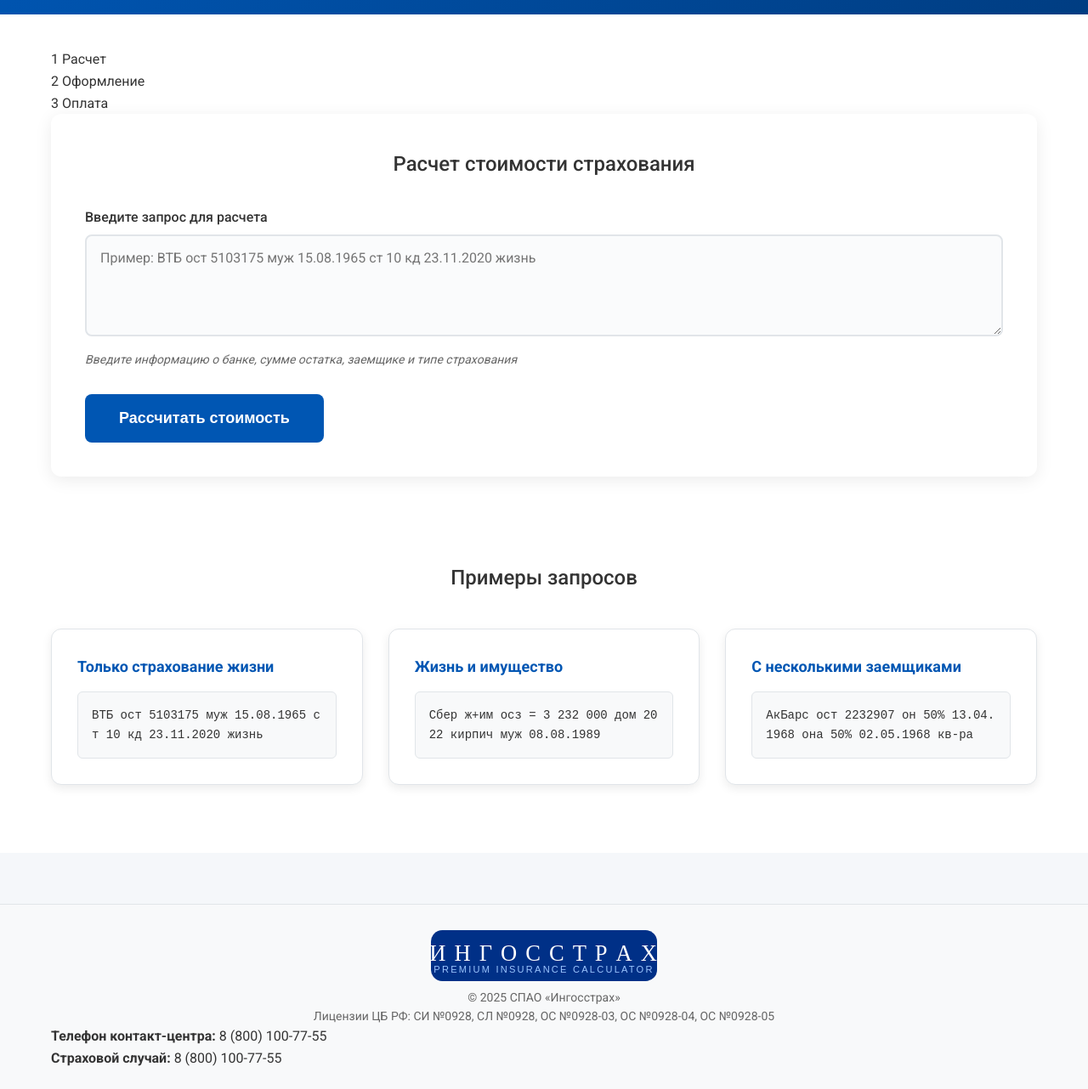
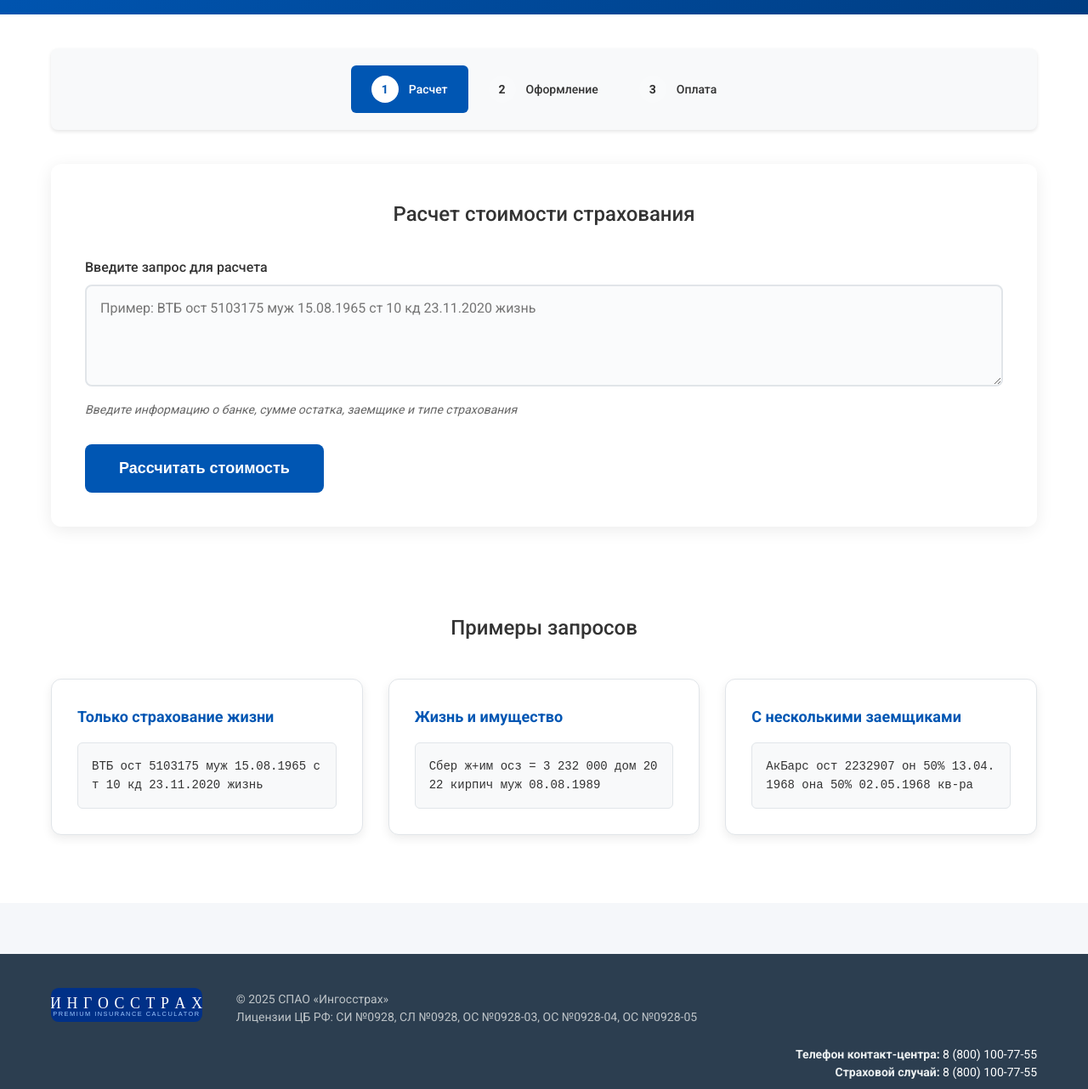
Before and after one commit to Ingosstrakh/ingos-mortage-calculator, a plain HTML site: page index.html in a window 1280 px wide. Shown: the part 98-1380 px from the top of the page at 85% size. Drawn offline with Linux system fonts and the light colour scheme.

Commit message:
Update style.css

```diff
--- a/style.css
+++ b/style.css
@@ -64,23 +64,55 @@
   padding: 0 20px;
 }
 
-/* Заголовок страницы */
-.page-header {
-  text-align: center;
+/* Навигация */
+.nav {
   margin-bottom: 40px;
 }
 
-.page-title {
-  font-size: 32px;
-  font-weight: 500;
-  color: #333;
-  margin-bottom: 10px;
+.nav__steps {
+  display: flex;
+  justify-content: center;
+  gap: 0;
+  background: #f8f9fa;
+  border-radius: 8px;
+  padding: 20px;
+  box-shadow: 0 2px 4px rgba(0, 0, 0, 0.1);
 }
 
-.page-subtitle {
-  font-size: 18px;
-  color: #666;
-  margin: 0;
+.nav__step {
+  display: flex;
+  align-items: center;
+  gap: 12px;
+  padding: 12px 24px;
+  border-radius: 6px;
+  transition: all 0.3s ease;
+}
+
+.nav__step--active {
+  background: #0056b3;
+  color: white;
+}
+
+.nav__step-number {
+  display: flex;
+  align-items: center;
+  justify-content: center;
+  width: 32px;
+  height: 32px;
+  border-radius: 50%;
+  background: rgba(255, 255, 255, 0.2);
+  font-weight: 600;
+  font-size: 14px;
+}
+
+.nav__step--active .nav__step-number {
+  background: white;
+  color: #0056b3;
+}
+
+.nav__step-text {
+  font-weight: 500;
+  font-size: 14px;
 }
 
 /* Калькулятор */
@@ -296,9 +328,9 @@
 
 /* Футер */
 .footer {
-  background: #f8f9fa;
-  border-top: 1px solid #e1e5e9;
-  padding: 30px 0;
+  background: #2c3e50;
+  color: white;
+  padding: 40px 0;
   margin-top: 60px;
 }
 
@@ -309,13 +341,47 @@
 }
 
 .footer__content {
-  text-align: center;
+  display: flex;
+  justify-content: space-between;
+  align-items: center;
+  margin-bottom: 20px;
+  flex-wrap: wrap;
+  gap: 20px;
 }
 
-.footer__content p {
+.footer__logo {
+  flex-shrink: 0;
+}
+
+.logo--small {
+  height: 40px;
+  width: auto;
+}
+
+.footer__info {
+  flex: 1;
+  margin: 0 20px;
+}
+
+.footer__info p {
   margin: 0;
   font-size: 14px;
-  color: #666;
+  line-height: 1.5;
+  color: #bdc3c7;
+}
+
+.footer__contact {
+  text-align: right;
+}
+
+.footer__contact p {
+  margin: 0;
+  font-size: 14px;
+  line-height: 1.5;
+}
+
+.footer__contact strong {
+  color: #ecf0f1;
 }
 
 /* Адаптивность */
@@ -351,6 +417,15 @@
   .examples__grid {
     grid-template-columns: 1fr;
   }
+
+  .footer__content {
+    flex-direction: column;
+    text-align: center;
+  }
+
+  .footer__contact {
+    text-align: center;
+  }
 }
 
 @media (max-width: 480px) {
```
